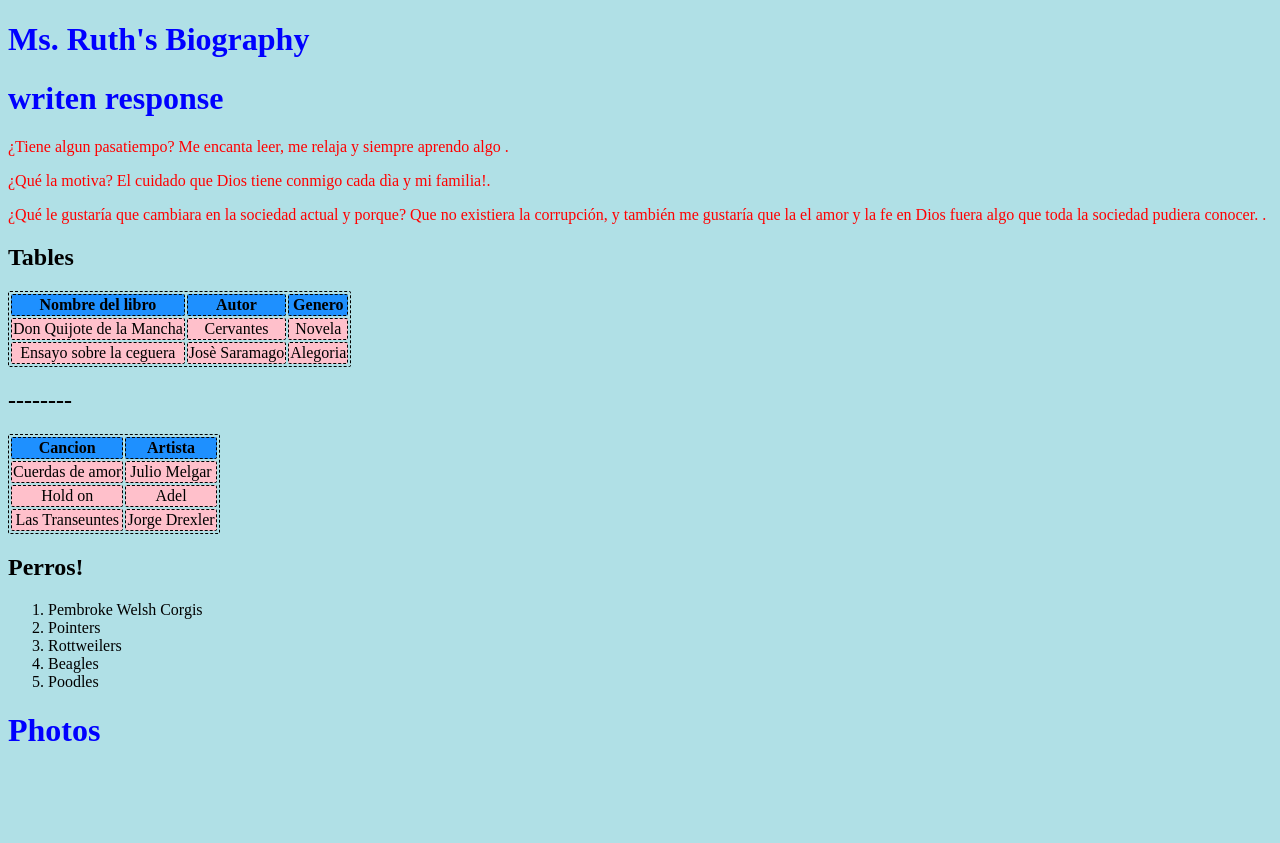
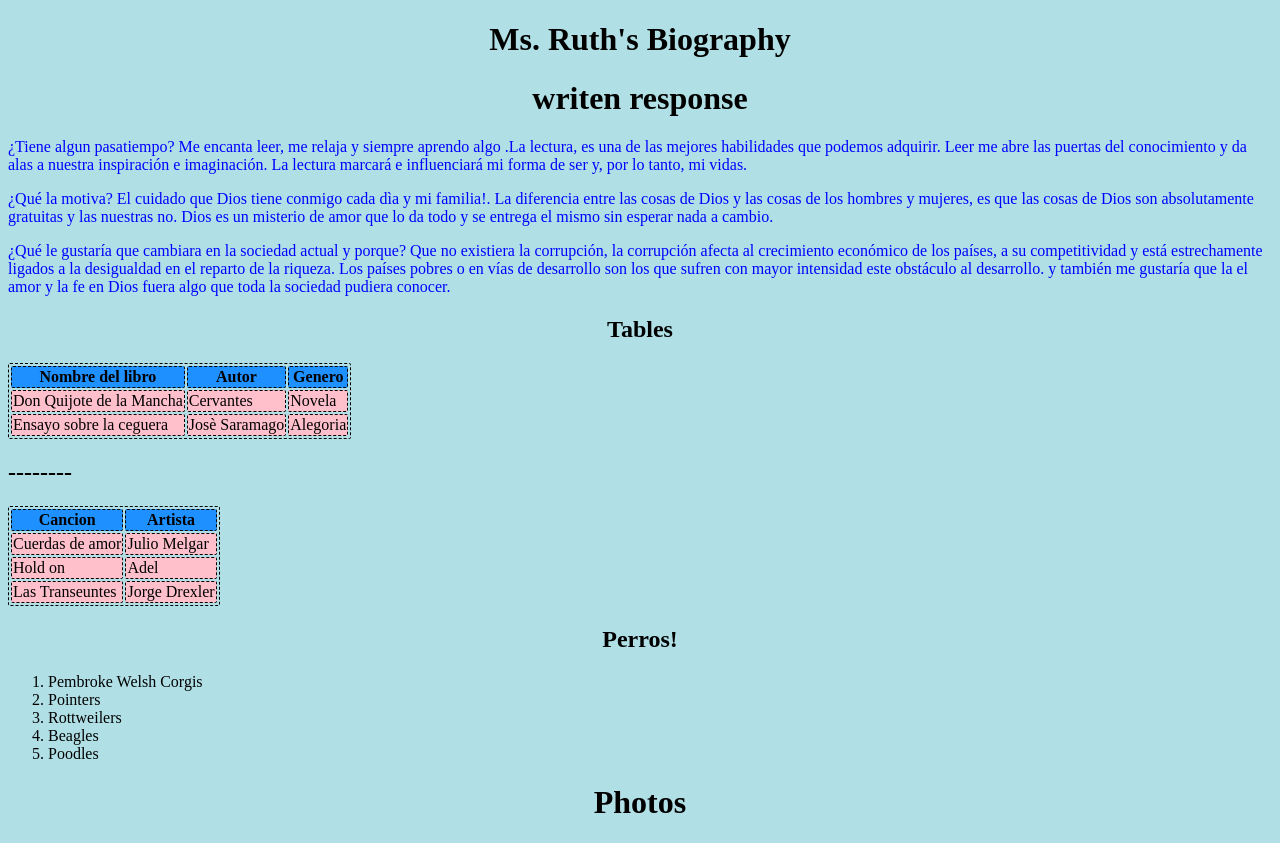
Before and after one commit to Fabi33/FinalPoyectQ3, a plain HTML site: page index.html in a window 1280 px wide. Before the commit the page ends 800 px from the top, so only its background shows below. Drawn offline with Linux system fonts and the light colour scheme.

Commit message:
Update index.html

```diff
--- a/index.html
+++ b/index.html
@@ -11,30 +11,34 @@ table, th, td {
   border: 1px solid black;
   border-radius: 2px;
    border-style: dashed;
-   text-align: center;
+   text-align: horizontal-derecho;
+
+
 }
 th{background-color:DodgerBlue;
 }
 td{background-color:pink;
 }
+
 body {background-color: powderblue;}
-h1   {color: blue;}
-p    {color: red;}
+h1   {color: black;}
+p    {color: blue;}
+
 </style>
 
-<h1> Ms. Ruth's Biography </h1>
+<h1 style="text-align:center;">Ms. Ruth's Biography</h1>
+<h1 style="text-align:center;">writen response</h1>
 
 
-<h1> writen response  </h1>
 <p>¿Tiene algun pasatiempo? Me encanta leer, me relaja y siempre aprendo algo
-.</p>
+.La lectura, es una de las mejores habilidades que podemos adquirir. Leer me abre las puertas del conocimiento y da alas a nuestra inspiración e imaginación. La lectura marcará e influenciará mi forma de ser y, por lo tanto, mi vidas. </p>
 
-<p>¿Qué la motiva? El cuidado que Dios tiene conmigo cada dìa y mi familia!.</p>
+<p>¿Qué la motiva? El cuidado que Dios tiene conmigo cada dìa y mi familia!. La diferencia entre las cosas de Dios y las cosas de los hombres y mujeres, es que las cosas de Dios son absolutamente gratuitas y las nuestras no. Dios es un misterio de amor que lo da todo y se entrega el mismo sin esperar nada a cambio.</p>
 
-<p>¿Qué le gustaría que cambiara en la sociedad actual y porque? Que no existiera la corrupción, y también me gustaría que la el amor y la fe en Dios fuera algo que toda la sociedad pudiera conocer.
-.</p>
+<p>¿Qué le gustaría que cambiara en la sociedad actual y porque? Que no existiera la corrupción, la corrupción afecta al crecimiento económico de los países, a su competitividad y está estrechamente ligados a la desigualdad en el reparto de la riqueza. Los países pobres o en vías de desarrollo son los que sufren con mayor intensidad este obstáculo al desarrollo. y también me gustaría que la el amor y la fe en Dios fuera algo que toda la sociedad pudiera conocer.
+</p>
+<h2 style="text-align:center;">Tables</h2>
 
-<h2> Tables  </h2>
 
   <table>
   <tr>
@@ -77,8 +81,8 @@ p    {color: red;}
     <td>Las Transeuntes</td>
     <td> Jorge Drexler</td>
 </table>
+<h2 style="text-align:center;">Perros!</h2>
 
-<h2>Perros!</h2>
   <ol>
   <li>Pembroke Welsh Corgis </li>
   <li>Pointers</li>
@@ -87,7 +91,7 @@ p    {color: red;}
   <li>Poodles </li>
 </ol>
 
-  <h1> Photos </h1>
+<h1 style="text-align:center;">Photos</h1>
 
 </body>
 </html>
```
